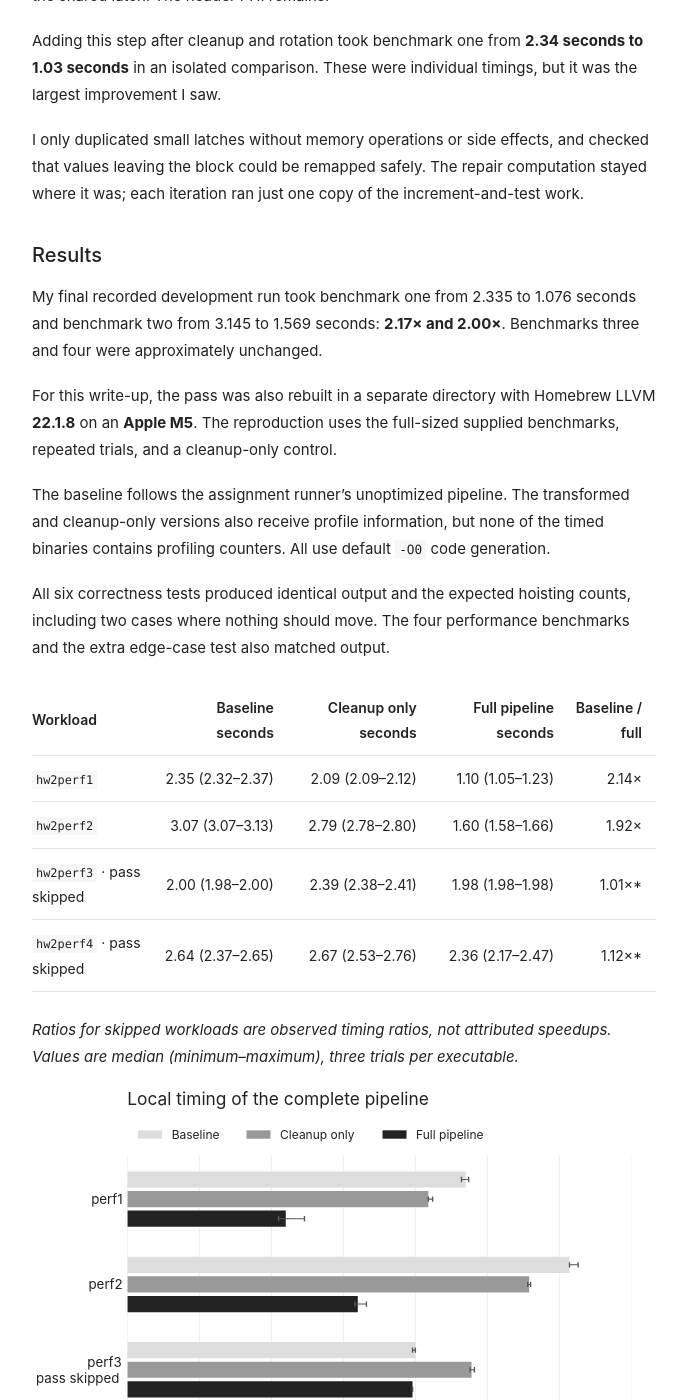
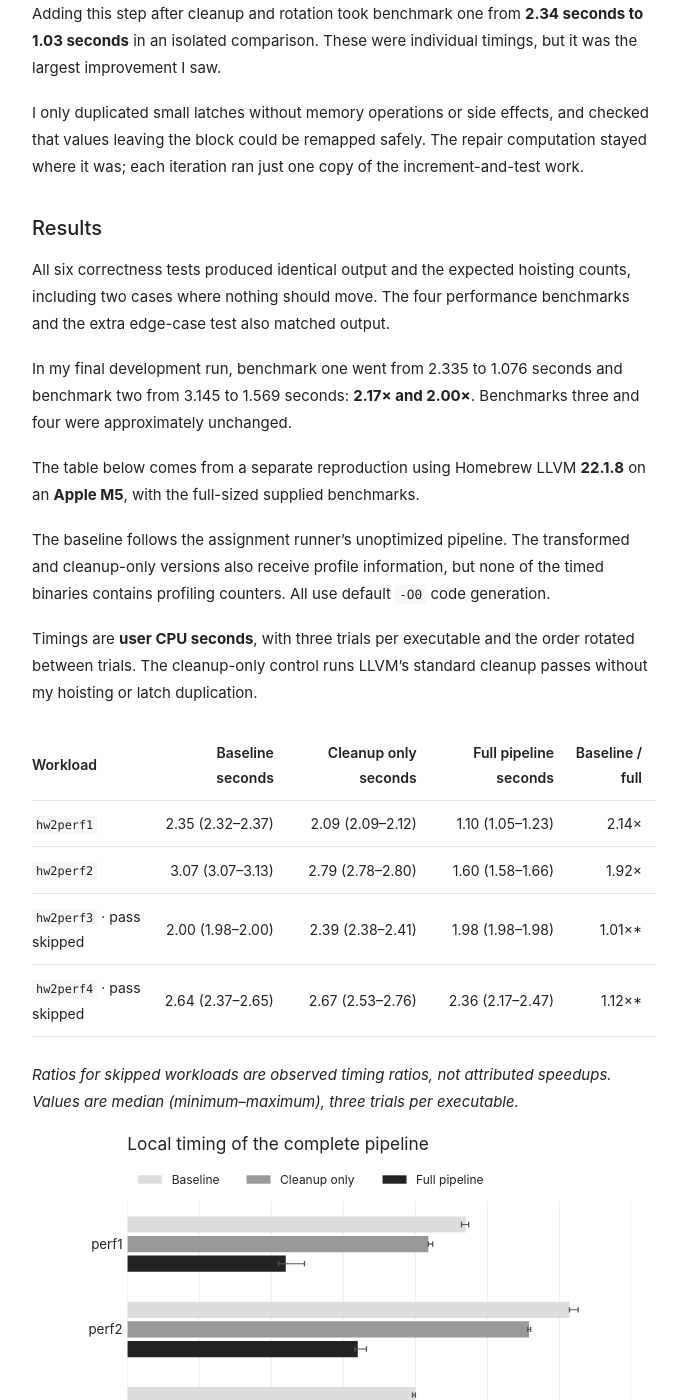
Before and after one commit to jvgrewal/jvgrewal.github.io, a Jekyll site: the page built from _posts/2026-11-01-frequent-path-licm.md, in a window 1280 px wide and 1400 px high, scrolled down 7625 px. Shown: the whole window, without its empty margins (296-983 px from the left). Built offline with Jekyll 4.4.1, drawn with Linux system fonts in a browser that asks for light colours; some of the changed text lies outside the part shown.

Commit message:
Smooth FPLICM transitions and results flow

```diff
--- a/_posts/2026-11-01-frequent-path-licm.md
+++ b/_posts/2026-11-01-frequent-path-licm.md
@@ -125,7 +125,7 @@ An additional test covered both a zero-trip loop and an invalid index introduced
 
 ## What the assembly showed
 
-This was the version that regressed. I'd expected moving the whole chain to be a win, but the runner uses default `-O0` code generation. Lowering PHIs can introduce edge copies, spills, and reloads.
+Moving the whole calculation out of the loop still hadn't made it faster. The runner uses default `-O0` code generation, which can turn PHIs into copies, spills, and reloads.
 
 In the assembly, the cached result was being transferred through the header and shared latch even when it hadn't changed. Here's an excerpt from the saved early version, with unrelated instructions omitted:
 
@@ -160,13 +160,15 @@ I only duplicated small latches without memory operations or side effects, and c
 
 ## Results
 
-My final recorded development run took benchmark one from 2.335 to 1.076 seconds and benchmark two from 3.145 to 1.569 seconds: **2.17× and 2.00×**. Benchmarks three and four were approximately unchanged.
+All six correctness tests produced identical output and the expected hoisting counts, including two cases where nothing should move. The four performance benchmarks and the extra edge-case test also matched output.
 
-For this write-up, the pass was also rebuilt in a separate directory with Homebrew LLVM **22.1.8** on an **Apple M5**. The reproduction uses the full-sized supplied benchmarks, repeated trials, and a cleanup-only control.
+In my final development run, benchmark one went from 2.335 to 1.076 seconds and benchmark two from 3.145 to 1.569 seconds: **2.17× and 2.00×**. Benchmarks three and four were approximately unchanged.
+
+The table below comes from a separate reproduction using Homebrew LLVM **22.1.8** on an **Apple M5**, with the full-sized supplied benchmarks.
 
 The baseline follows the assignment runner's unoptimized pipeline. The transformed and cleanup-only versions also receive profile information, but none of the timed binaries contains profiling counters. All use default `-O0` code generation.
 
-All six correctness tests produced identical output and the expected hoisting counts, including two cases where nothing should move. The four performance benchmarks and the extra edge-case test also matched output.
+Timings are **user CPU seconds**, with three trials per executable and the order rotated between trials. The cleanup-only control runs LLVM's standard cleanup passes without my hoisting or latch duplication.
 
 | Workload | Baseline seconds | Cleanup only seconds | Full pipeline seconds | Baseline / full |
 | --- | ---: | ---: | ---: | ---: |
```
Also changed, not shown: other parts of _posts/2026-11-01-frequent-path-licm.md (+3 -3 lines).
